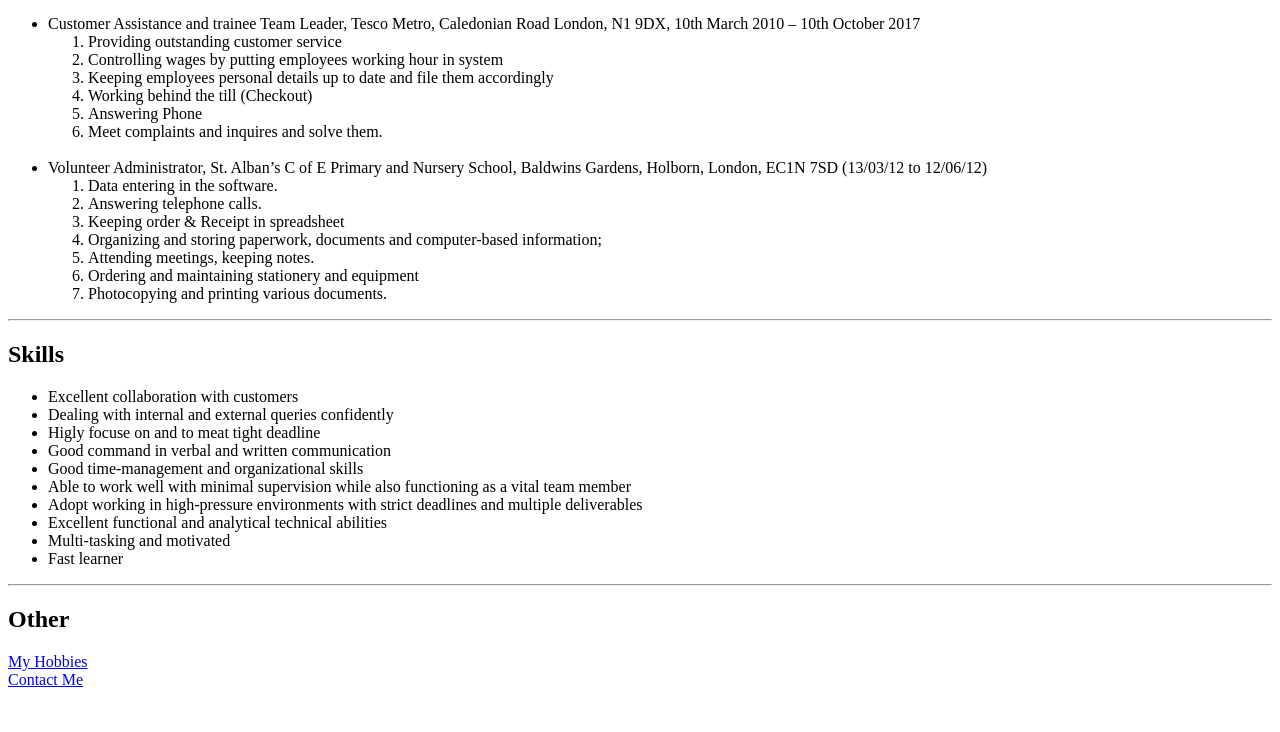
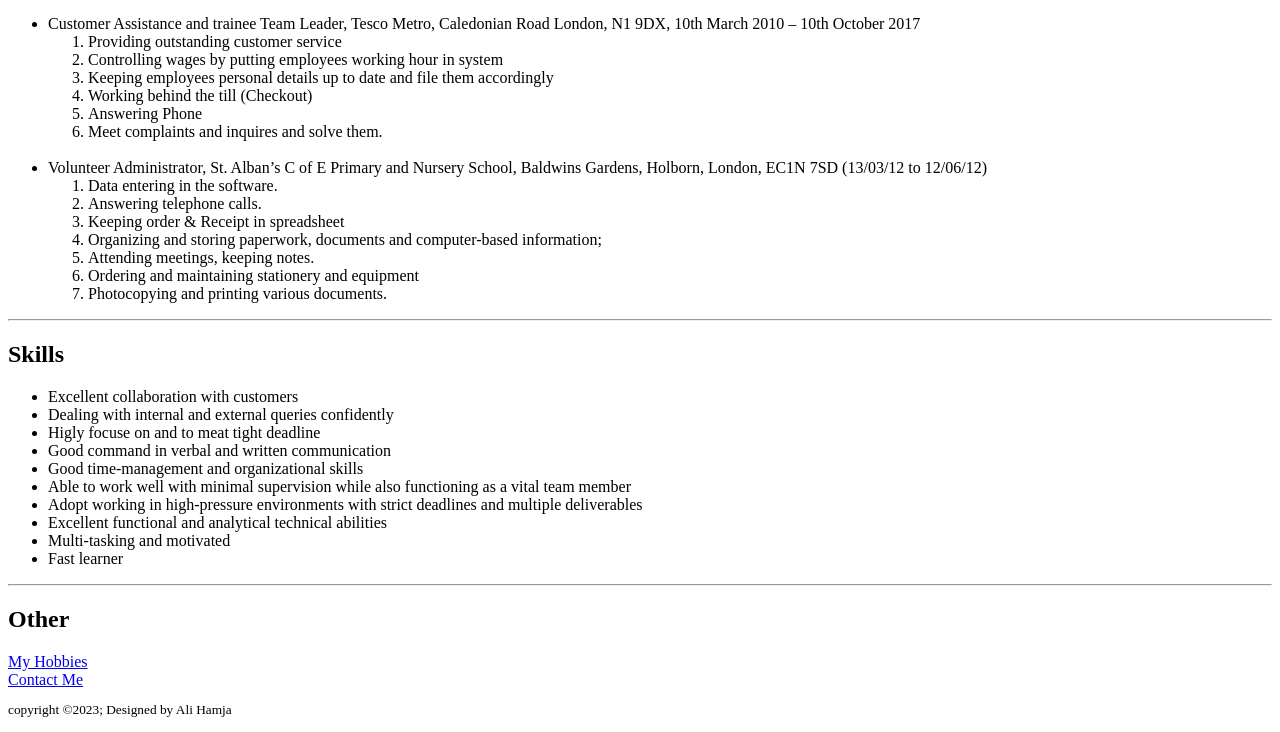
Before and after one commit to awwal89/My-Resume, a plain HTML site: page index.html in a window 1280 px wide. Shown: the part 703-1435 px from the top of the page. Before the commit the page ends 1400 px from the top, so only its background shows below. Drawn offline with Linux system fonts and the light colour scheme.

Commit message:
Add files via upload

```diff
--- a/index.html
+++ b/index.html
@@ -88,6 +88,13 @@
         <a href="./Public/hobbies.html">My Hobbies</a>
         <br />
         <a href="./Public/contact.html">Contact Me</a>
+        <footer>
+            <small>
+
+                    <p>copyright &copy;2023; Designed by Ali Hamja</p>
+            </small>
+        </footer>
+
 
 
     </body>
```
